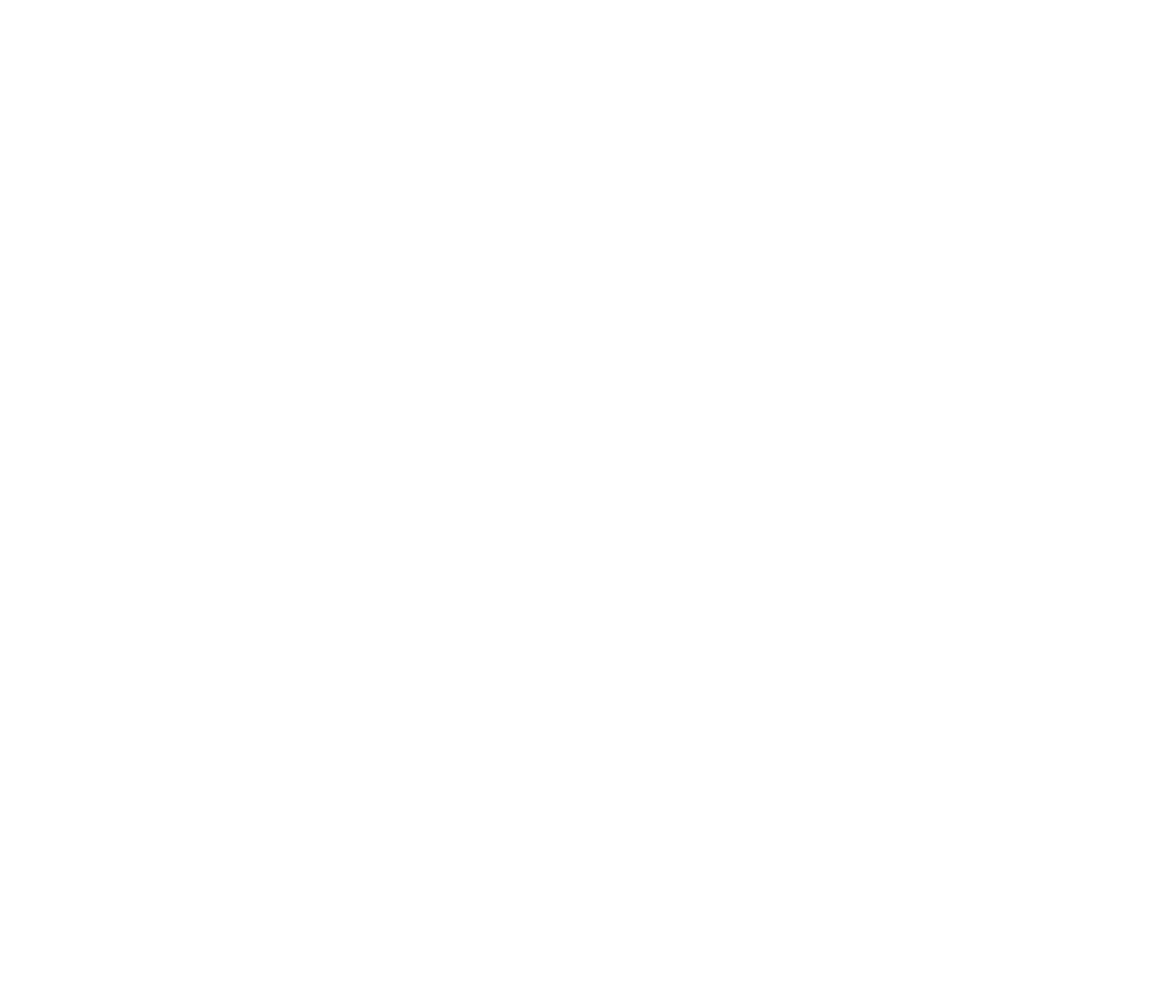
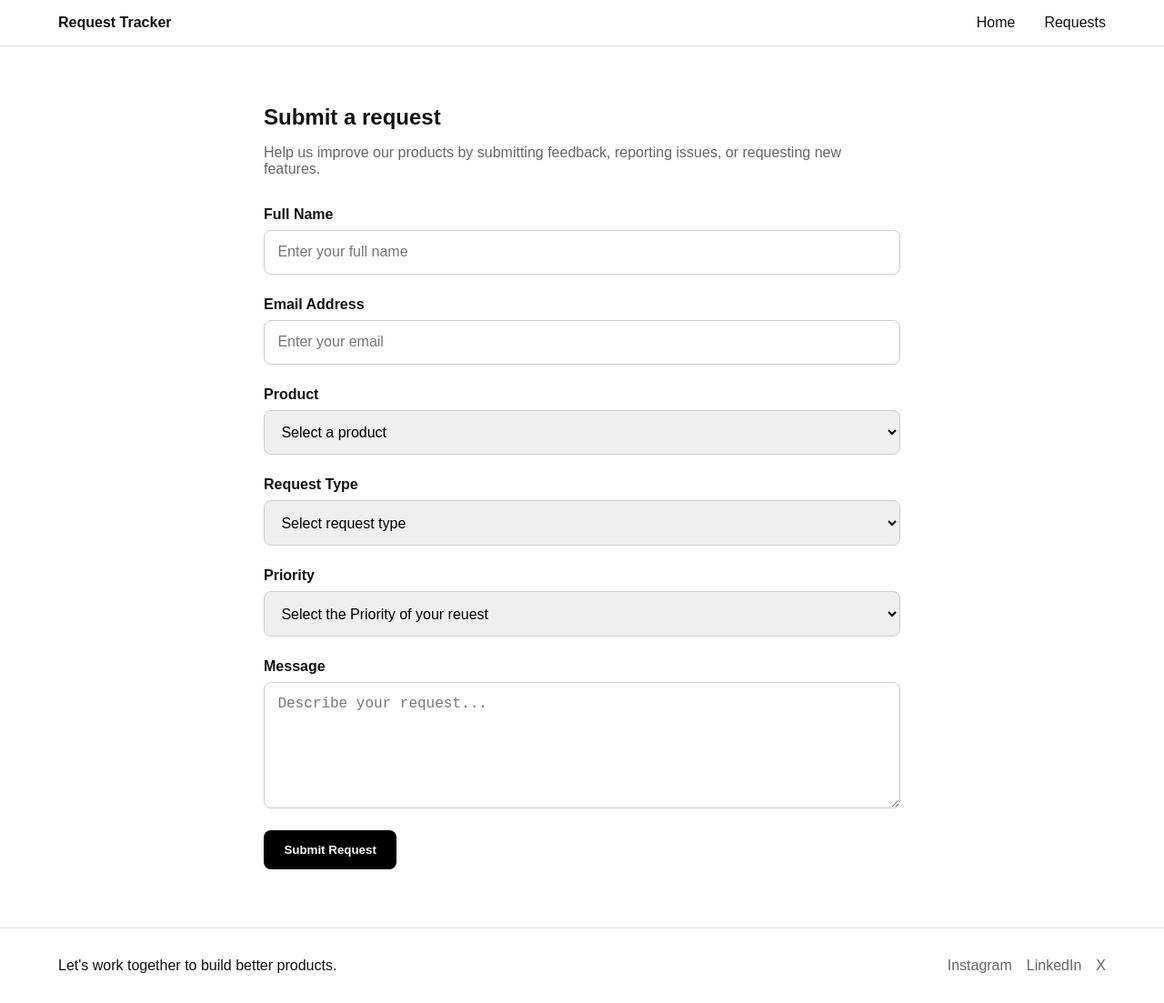
Before and after one commit to Finn-tech-art/request-tracker, a plain HTML site: page src/pages/submit.html in a window 1280 px wide. Shown: the whole page at 91% size. Before the commit the page ends 800 px from the top, so only its background shows below. Drawn offline with Linux system fonts and the light colour scheme.

Commit message:
Create the request submission form

```diff
--- a/src/css/main.css
+++ b/src/css/main.css
@@ -40,8 +40,14 @@ body {
     padding: 0.9rem 1.4rem;
     border-radius: 8px;
     font-weight:600;
-    transition: 0.3s ease;
+    opacity: 1;
+    transition: opacity 0.3s ease-in-out;
 }
+
+.btn:hover {
+    opacity: 0.7;
+}
+
 
 .btn-primary {
     background: black;
--- a/src/css/submit.css
+++ b/src/css/submit.css
@@ -0,0 +1,48 @@
+.form-page {
+    flex:1;
+    display: flex;
+    justify-content: center;
+    padding: 4rem 1rem;
+}
+
+.form-container {
+    width: 100%;
+    max-width: 700px;
+
+}
+
+.form-container h2 {
+    margin-bottom: 1rem;
+}
+
+.form-description {
+    color: #666;
+    margin-bottom: 2rem;
+}
+
+.form-group {
+    display: flex;
+    flex-direction: column;
+    margin-bottom: 1.5rem;
+}
+
+.form-group label {
+    margin-bottom: 0.5rem;
+    font-weight: 600;
+}
+
+.form-group input, .form-group select, .form-group textarea {
+    padding: 0.9rem;
+    border: 1px solid #ccc;
+    border-radius: 8px;
+    font-size: 1rem;
+}
+
+.form-group textarea {
+    resize: vertical;
+}
+
+button.btn {
+    border: none;
+    cursor: pointer;
+}
--- a/src/pages/submit.html
+++ b/src/pages/submit.html
@@ -0,0 +1,94 @@
+<!DOCTYPE html>
+<html lang="en">
+<head>
+    <meta charset="UTF-8">
+    <meta name="viewport" width="device-width initial-scale=1.0">
+
+    <title>Submit a request</title>
+    <link rel="stylesheet" href="../css/main.css">
+    <link rel="stylesheet" href="../css/submit.css">
+</head>
+<body>
+    <header class="navbar">
+        <div class="logo">
+            <h1>Request Tracker</h1>
+        </div>
+        <nav>
+            <ul class="nav-links">
+                <li><a href="../index.html">Home</a></li>
+                <li><a href="./requests.html">Requests</a></li>
+            </ul>
+        </nav>
+    </header>
+
+    <main class="form-page">
+        <section class="form-container">
+            <h2>Submit a request</h2>
+            <p class="form-description">
+                Help us improve our products by submitting feedback,
+                reporting issues, or requesting new features.
+            </p>
+            <form id="request-form">
+                <div class="form-group">
+                    <label for="name">Full Name</label>
+                    <input type="text" id="name" name="name" placeholder="Enter your full name" required>
+                </div>
+
+                <div class="form-group">
+                    <label for="email">Email Address</label>
+                    <input type="email" id="email" name="email" placeholder="Enter your email" required>
+                </div>
+
+                <div class="form-group">
+                    <label for="product">Product</label>
+                    <select id="product" name="product" required>
+                        <option value="">Select a product</option>
+                        <option value="ProductA">Product A</option>
+                        <option value="ProductB">Product B</option>
+                        <option value="ProductC">Product C</option>
+                    </select>
+                </div>
+
+                <div class="form-group">
+                    <label for="request-type">Request Type</label>
+                    <select id="request-type" name="requestType" required>
+                        <option value="">Select request type</option>
+                        <option value="Bug">Bug</option>
+                        <option value="Feature Request">Feature Request</option>
+                        <option value="General Feedback">General Feedback</option>
+                        <option value="Partnership">Partnership</option>
+                        <option value="Other">Other</option>
+                    </select>
+                </div>
+
+                <div class="form-group">
+                    <label for="priority">Priority</label>
+                    <select id="priority" name="priority">
+                        <option value="">Select the Priority of your reuest</option>
+                        <option value="High">High</option>
+                        <option value="Medium">Medium</option>
+                        <option value="Low">Low</option>
+                    </select>
+                </div>
+
+                <div class="form-group">
+                    <label for="message">Message</label>
+                    <textarea id="message" name="message" rows="6" placeholder="Describe your request..." required></textarea>
+                </div>
+
+                <button type="submit" class="btn btn-primary">Submit Request</button>
+            </form>
+        </section>
+    </main>
+    <footer class="footer">
+        <div>
+            <p>Let's work together to build better products.</p>
+        </div>
+        <div class="footer-links">
+            <a href="#">Instagram</a>
+            <a href="#">LinkedIn</a>
+            <a href="#">X</a>
+        </div>
+    </footer>
+</body>
+</html>
```
